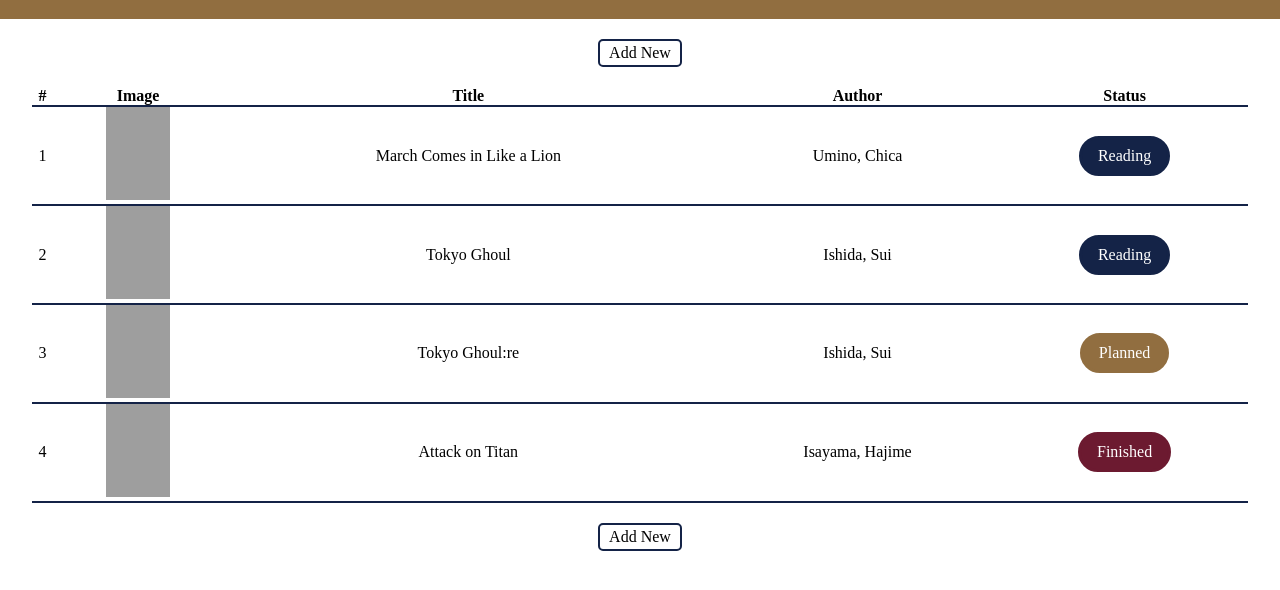
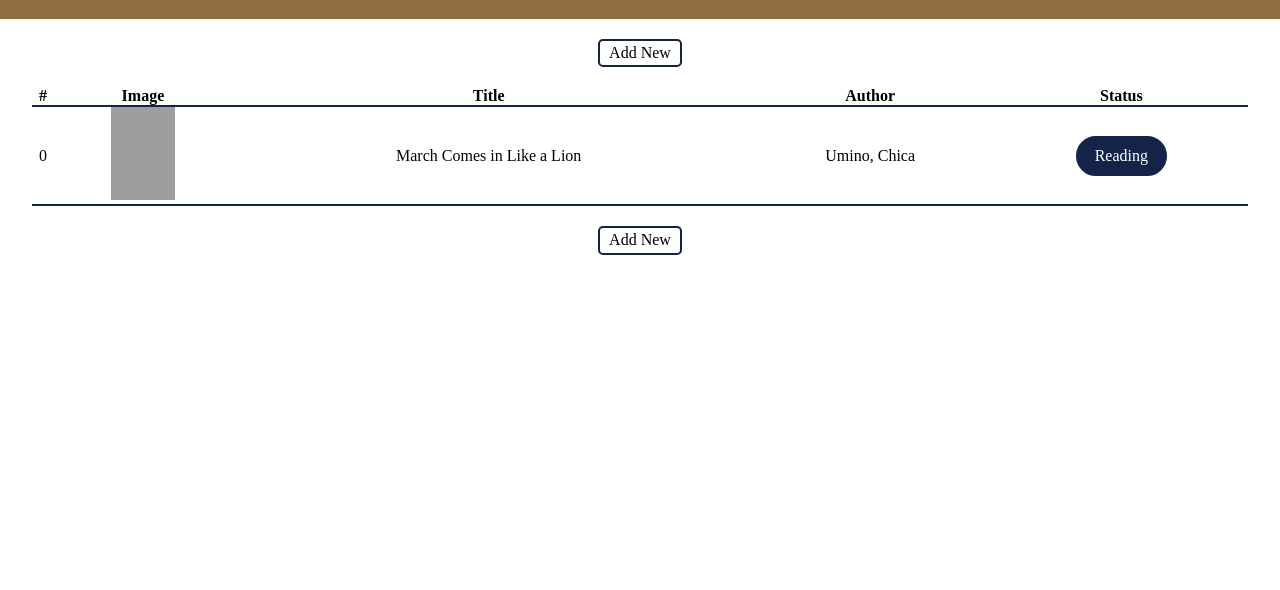
Before and after one commit to dicey44/manga-library, a plain HTML site: page index.html in a window 1280 px wide. Shown: the part 150-740 px from the top of the page. Drawn offline with Linux system fonts and the light colour scheme; grey boxes are pictures that could not be loaded.

Commit message:
remove most test manga entries

```diff
--- a/index.html
+++ b/index.html
@@ -32,32 +32,11 @@
             </thead>
             <tbody id="list">
                 <tr data-id="test-1">
-                    <td>1</td>
+                    <td>0</td>
                     <td><img src="https://cdn.myanimelist.net/r/192x272/images/manga/2/52283.webp?s=8918f0140536bcc01c2f09c937d8e0fe"/></td>
                     <td>March Comes in Like a Lion</td>
                     <td>Umino, Chica</td>
                     <td><button id="test" class="status-btn reading">Reading</button></td>
-                </tr>
-                <tr data-id="test-2">
-                    <td>2</td>
-                    <td><img src="https://cdn.myanimelist.net/r/192x272/images/manga/3/114037.webp?s=4424557cb234577f40ae6577bacc16b5"/></td>
-                    <td>Tokyo Ghoul</td>
-                    <td>Ishida, Sui</td>
-                    <td><button class="status-btn reading">Reading</button></td>
-                </tr>
-                <tr data-id="test-3">
-                    <td>3</td>
-                    <td><img src="https://cdn.myanimelist.net/r/192x272/images/manga/3/145997.webp?s=ea2e054b55221ae152ef69a927667fdd"/></td>
-                    <td>Tokyo Ghoul:re</td>
-                    <td>Ishida, Sui</td>
-                    <td><button class="status-btn planned">Planned</button></td>
-                </tr>
-                <tr data-id="test-4">
-                    <td>4</td>
-                    <td><img src="https://cdn.myanimelist.net/r/192x272/images/manga/2/37846.webp?s=adf25c2e74bddc533ff4077f34b7064a"/></td>
-                    <td>Attack on Titan</td>
-                    <td>Isayama, Hajime</td>
-                    <td><button class="status-btn finished">Finished</button></td>
                 </tr>
             </tbody>
         </table>
```
